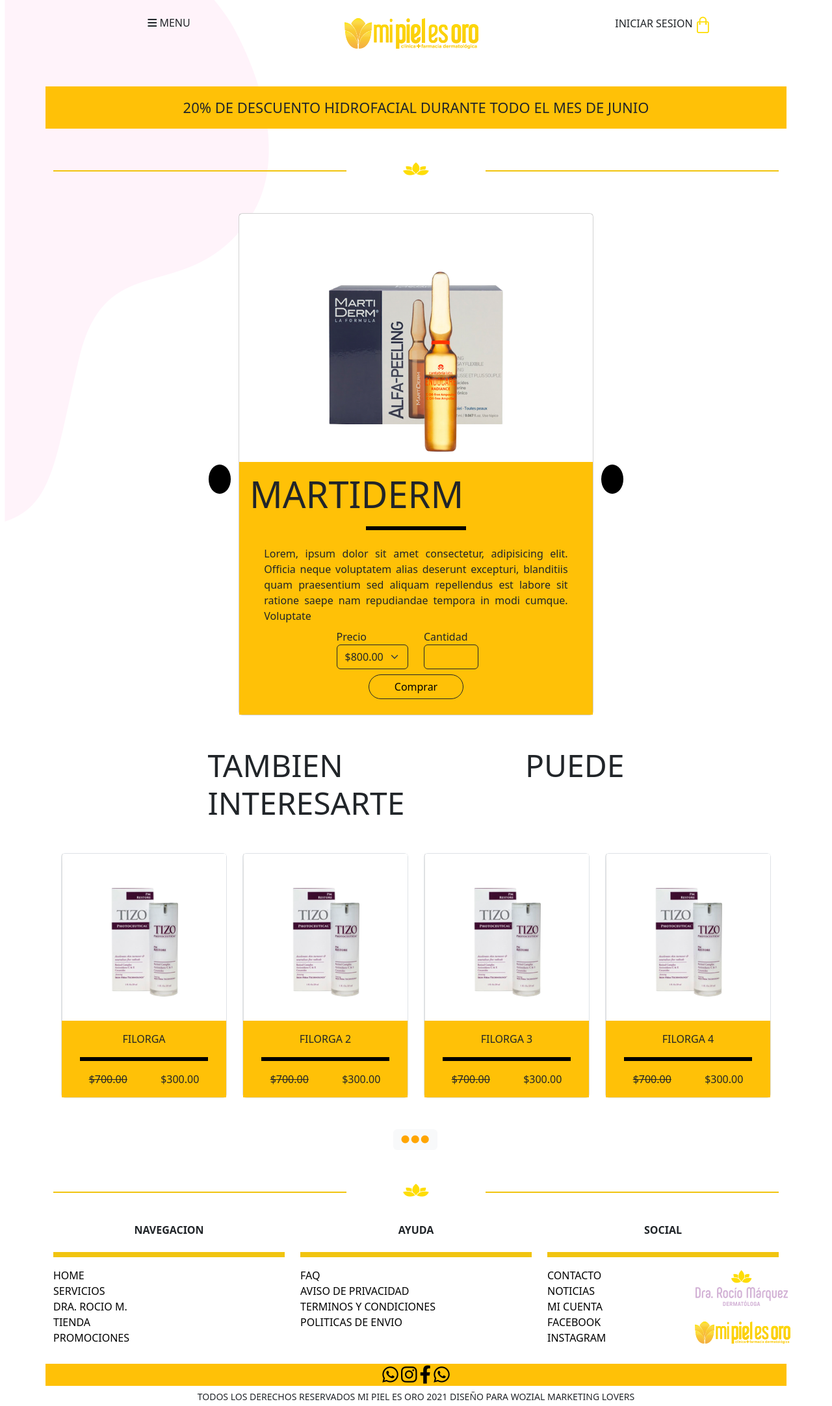
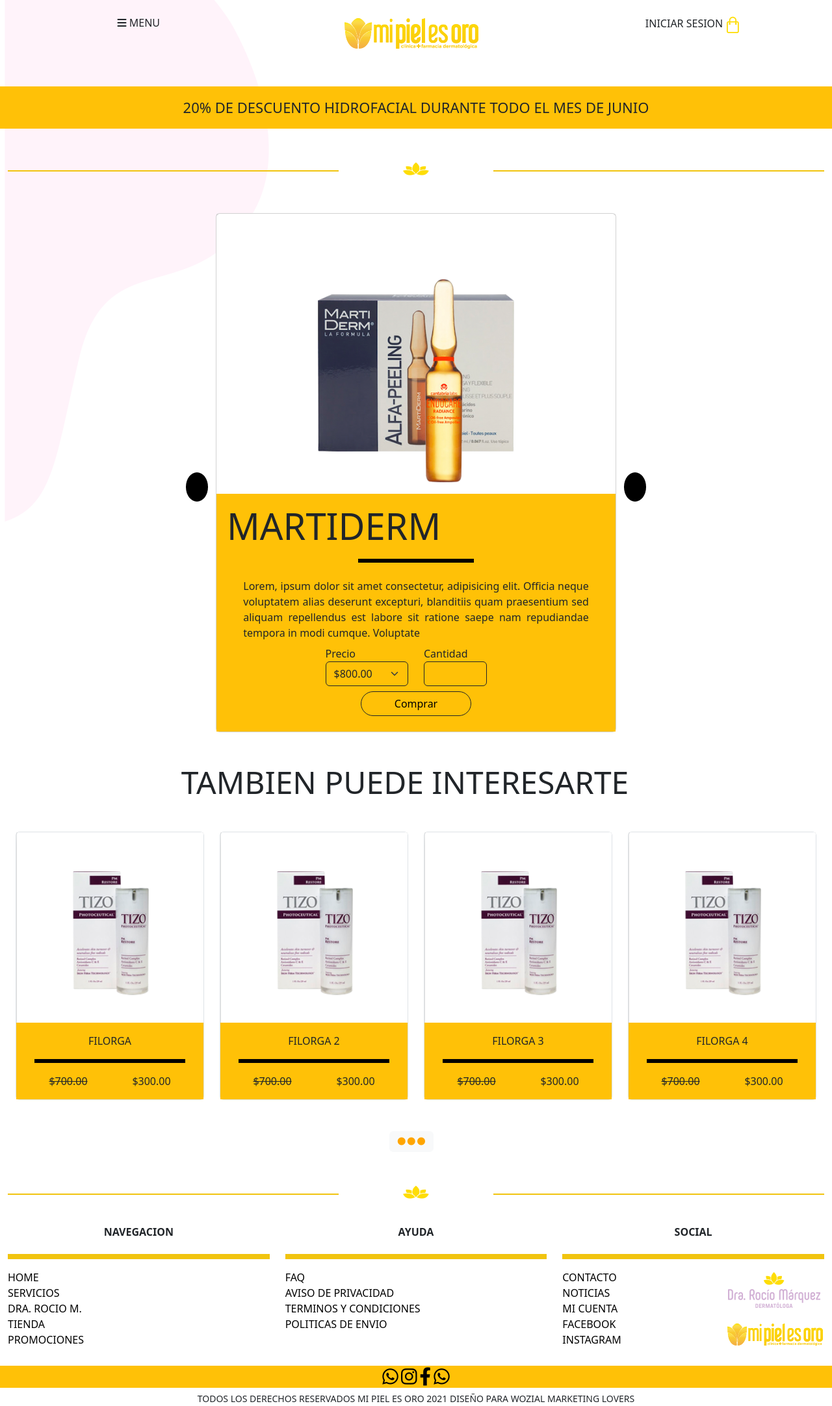
Before and after one commit to mikeed1998/MiPielEsOroWozial, a PHP site: page /producto.php in a window 1280 px wide. Shown: the whole page at 65% size. Run offline with PHP 8.4, Linux system fonts and the light colour scheme; some libraries are stand-ins or nearby versions.

Commit message:
archivos actualizados

```diff
--- a/drarocio.php
+++ b/drarocio.php
@@ -19,7 +19,7 @@
 </head>
 <body background="" style="background-repeat: no-repeat;">
 	<header>
-		<div class="mt-3 container">
+		<div class="mt-3 container-fluid">
 			<div class="row">
 				<div class="col-md-4 mx-auto nounderline text-center">
 					<button type="button" class="btn text-center" style="text-decoration:none;" data-bs-toggle="modal" data-bs-target="#exampleModal">
@@ -120,7 +120,7 @@
 	</header>
 
 	<section class="section">
-		<div class="container">
+		<div class="container-fluid">
 			<div class="row mt-5 mb-5 border">
 				<div class="col-md-6">
 					<div class="row">
@@ -228,7 +228,7 @@
 	</section>
 
 	<footer>
-	<div class="container mt-5">
+	<div class="container-fluid mt-5">
 		<div class="row mt-2 mb-3">
 			<div class="col-md-5"><hr class="hr-1"></div>
 			<div class="col-md-2 mx-auto text-center">
--- a/encuentranos.php
+++ b/encuentranos.php
@@ -12,7 +12,7 @@
 </head>
 <body background="images/mercaBella_22.png" style="background-repeat: no-repeat;">
 	<header>
-		<div class="mt-3 container">
+		<div class="mt-3 container-fluid">
 			<div class="row">
 				<div class="col-md-4 mx-auto nounderline text-center">
 					<button type="button" class="btn text-center" style="text-decoration:none;" data-bs-toggle="modal" data-bs-target="#exampleModal">
@@ -113,7 +113,7 @@
 	</header>
 
 	<section>
-		<div class="container bg-warning" style="background-image: url('images/Contacto_03.png'); background-size: 450px; background-repeat: no-repeat; background-position: right top;">
+		<div class="container-fluid bg-warning" style="background-image: url('images/Contacto_03.png'); background-size: 450px; background-repeat: no-repeat; background-position: right top;">
 			<div class="row mt-5 mb-3 mx-auto">
 				<div class="col-md-6 mx-auto">
 					<h1 class="text-center">
@@ -177,7 +177,7 @@
 	</section>
 
 	<footer>
-		<div class="container mt-5">
+		<div class="container-fluid mt-5">
 			<div class="row mt-2 mb-3">
 				<div class="col-md-5"><hr class="hr-1"></div>
 				<div class="col-md-2 mx-auto text-center">
--- a/farmacia.php
+++ b/farmacia.php
@@ -27,7 +27,7 @@
 </head>
 <body background="" style="background-repeat: no-repeat;">
 	<header>
-		<div class="mt-3 container">
+		<div class="mt-3 container-fluid">
 			<div class="row">
 				<div class="col-md-4 mx-auto nounderline text-center">
 					<button type="button" class="btn text-center" style="text-decoration:none;" data-bs-toggle="modal" data-bs-target="#exampleModal">
@@ -128,7 +128,7 @@
 	</header>
 
     <section class="section">
-        <div class="container">
+        <div class="container-fluid">
             <div style="background-image: url('images/Contacto_03.png'); background-repeat: no-repeat; background-position: right;">
                 <div class="row bg-warning mt-5 mb-5">
                     <div class="col">
@@ -1102,7 +1102,7 @@
     </section>
 
     <footer>
-    <div class="container mt-5">
+    <div class="container-fluid mt-5">
         <div class="row mt-2 mb-3">
             <div class="col-md-5"><hr class="hr-1"></div>
             <div class="col-md-2 mx-auto text-center">
--- a/producto.php
+++ b/producto.php
@@ -29,7 +29,7 @@
 </head>
 <body background="images/mercaBella_22.png" style="background-repeat: no-repeat;">
 	<header>
-		<div class="mt-3 container">
+		<div class="mt-3 container-fluid">
 			<div class="row">
 				<div class="col-md-4 mx-auto nounderline text-center">
 					<button type="button" class="btn text-center" style="text-decoration:none;" data-bs-toggle="modal" data-bs-target="#exampleModal">
@@ -130,7 +130,7 @@
 	</header>
 
     <section>
-        <div class="container">
+        <div class="container-fluid">
             <div class="row bg-warning mt-5 mb-5">
                 <div class="col">
                     <div class="row mt-3 mb-3 text-center">
@@ -360,7 +360,7 @@
     </section>
 
     <section>
-        <div class="container">
+        <div class="container-fluid">
             <div class="row mt-5 mb-5">
                 <div class="col-md-7 mx-auto">
                     <p class="display-5">TAMBIEN PUEDE INTERESARTE</p>
@@ -829,7 +829,7 @@
     </section>
 
     <footer>
-        <div class="container mt-5">
+        <div class="container-fluid mt-5">
             <div class="row mt-2 mb-3">
                 <div class="col-md-5"><hr class="hr-1"></div>
                 <div class="col-md-2 mx-auto text-center">
```
